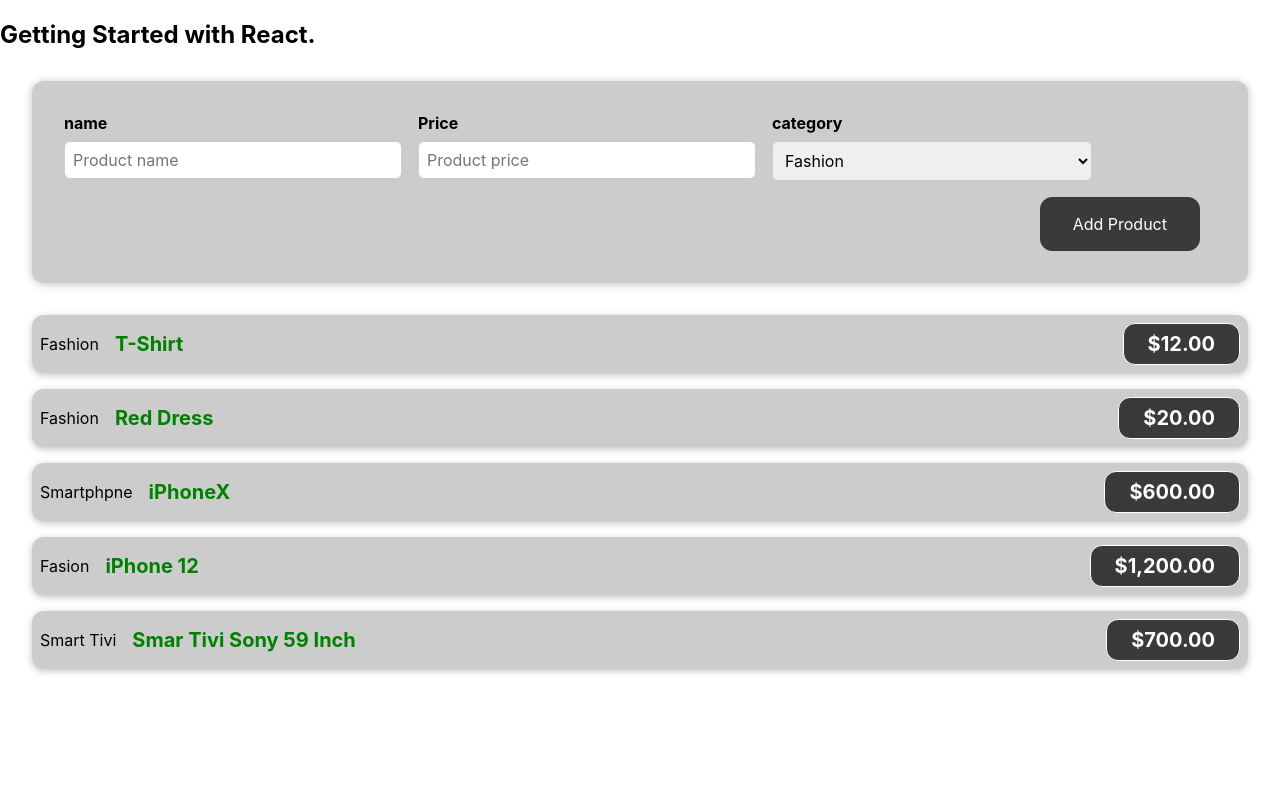
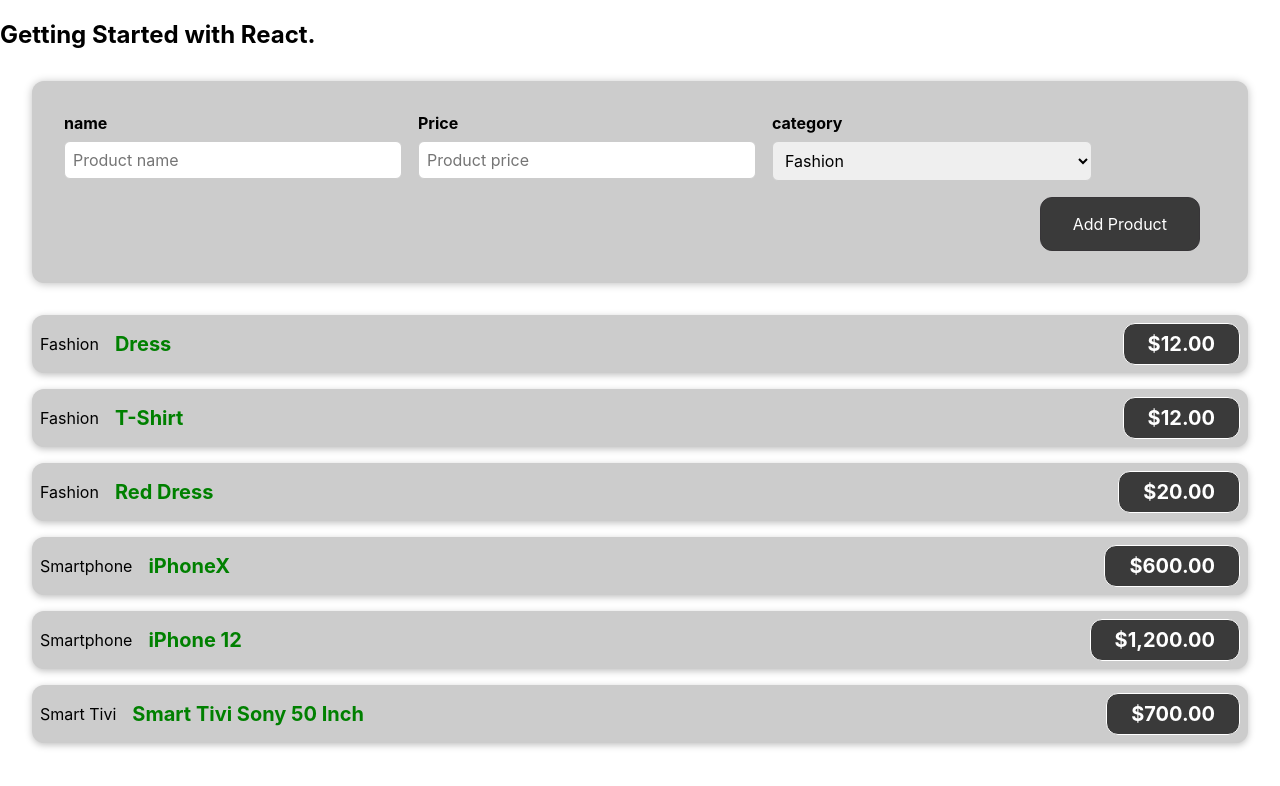
Before and after one commit to ryoasaka12345/my-app_react, a React (Create React App) app: page / in a window 1280 px wide. Shown: the top 786 px of the page. Built offline with nearby package versions, Linux system fonts and the light colour scheme.

Commit message:
Render Products List with State 	modified:   src/App.js 	modified:   src/components/Products/NewProduct.js

```diff
--- a/src/App.js
+++ b/src/App.js
@@ -4,21 +4,26 @@ import ProductItem from './components/Products/ProductItem';
 import './components/Products/ProductItem.css';
 import ProductList from './components/Products/ProductList';
 import NewProduct from './components/Products/NewProduct';
+import React, { useState } from 'react';
+
+const DEFAULT_PRODUCTS = [
+  { id: Math.floor(Math.random() * 100), name: "Dress", category: "Fashion", price: 12 },
+  { id: Math.floor(Math.random() * 100), name: "T-Shirt", category: "Fashion", price: 12 },
+  { id: Math.floor(Math.random() * 100), name: "Red Dress", category: "Fashion", price: 20 },
+  { id: Math.floor(Math.random() * 100), name: "iPhoneX", category: "Smartphone", price: 600 },
+  { id: Math.floor(Math.random() * 100), name: "iPhone 12", category: "Smartphone", price: 1200 },
+  { id: Math.floor(Math.random() * 100), name: "Smart Tivi Sony 50 Inch", category: "Smart Tivi", price: 700 },
+]
 
 // The syntax inside function App() called JSX
 function App() {
+  const [products, setProducts] = useState(DEFAULT_PRODUCTS);
 
-  const products = [
-    { name: "T-Shirt", category: "Fashion", price: 12 },
-    { name: "Red Dress", category: "Fashion", price: 20 },
-    { name: "iPhoneX", category: "Smartphpne", price: 600 },
-    { name: "iPhone 12", category: "Fasion", price: 1200 },
-    { name: "Smar Tivi Sony 59 Inch", category: "Smart Tivi", price: 700 }
-  ];
-
-  const addProductHandler = product => {
-    console.log("Process to add product");
-    console.log(product);
+  const addProductHandler = (product) => {
+    setProducts((prevProducts) => {
+      // below is not state but array
+      return [product, prevProducts];
+    });
   }
 
   return (
--- a/src/components/Products/NewProduct.js
+++ b/src/components/Products/NewProduct.js
@@ -34,8 +34,6 @@ const NewProduct = (props) => {
 
         // Call the function to pass data to parent component
         props.onAddProduct(productData);
-
-        console.log(inputedName, inputedPrice, selectedCategory);
 
         // reset form to empty
 
```
